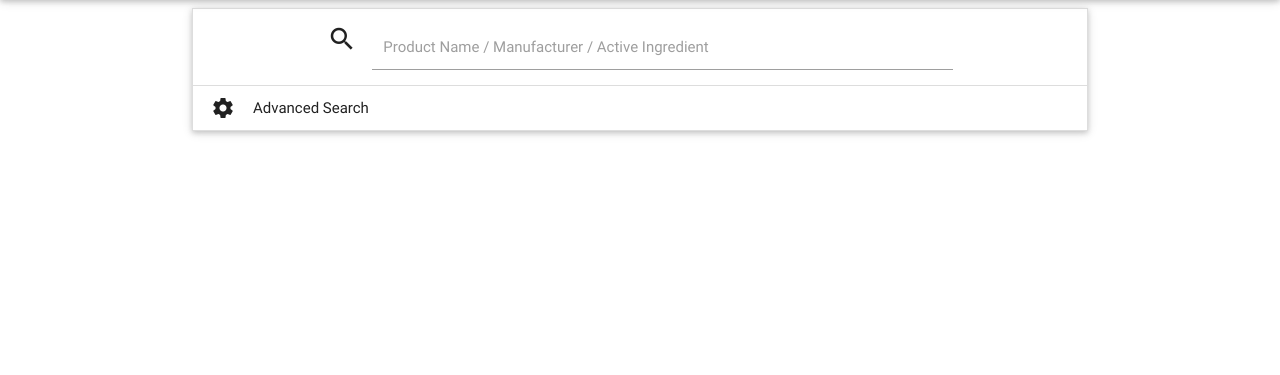
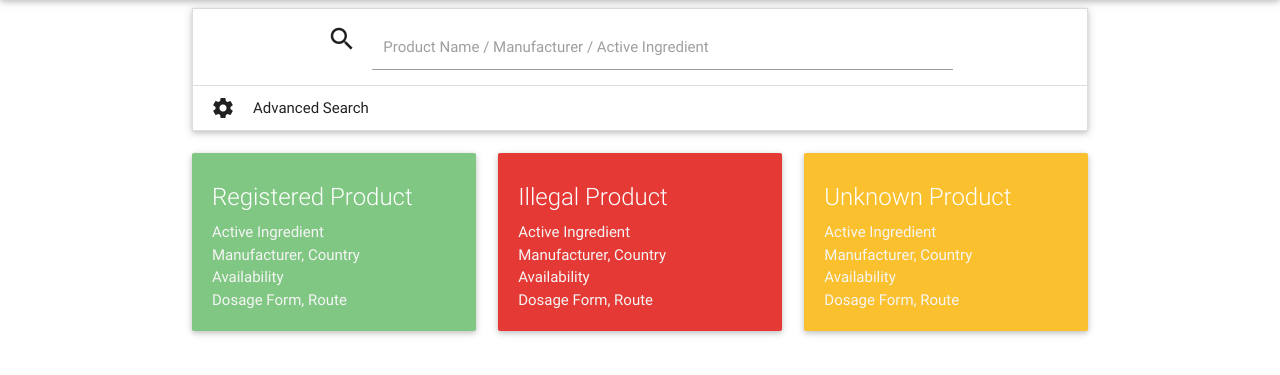
Before and after one commit to veniversum/hackathon-sg-2015, a Django app: page /medify/ in a window 1280 px wide. Shown: the part 64-439 px from the top of the page. Run offline with Django 3.2, Linux system fonts and the light colour scheme; some libraries are stand-ins or nearby versions.

Commit message:
Add cards for product information

```diff
--- a/medify/templates/medify/index.html
+++ b/medify/templates/medify/index.html
@@ -1,7 +1,7 @@
 {% extends 'medify/base.html' %} {% load staticfiles %} {% block js %}
 <script type="text/javascript" src="{% static 'medify/js/index.js' %}"></script>
 {% endblock %} {% block content %}
-
+<div id="search">
     <ul class="collapsible" data-collapsible="accordion">
         <li style="border-bottom: 1px solid #ddd;">
             <div class="container">
@@ -61,4 +61,44 @@
             </div>
         </li>
     </ul>
+</div>
+<div id="results">
+    <!--PLACEHOLDER DONTSHIP-->
+    <div class="row">
+        <div class="col s4">
+            <div class="card green lighten-2">
+                <div class="card-content">
+                    <span class="card-title">Registered Product</span>
+                    <p class="grey-text text-lighten-4">Active Ingredient</p>
+                    <p class="grey-text text-lighten-4">Manufacturer, Country</p>
+                    <p class="grey-text text-lighten-4">Availability</p>
+                    <p class="grey-text text-lighten-4">Dosage Form, Route</p>
+                </div>
+            </div>
+        </div>
+        <div class="col s4">
+            <div class="card red darken-1">
+                <div class="card-content">
+                    <span class="card-title">Illegal Product</span>
+                    <p class="grey-text text-lighten-4">Active Ingredient</p>
+                    <p class="grey-text text-lighten-4">Manufacturer, Country</p>
+                    <p class="grey-text text-lighten-4">Availability</p>
+                    <p class="grey-text text-lighten-4">Dosage Form, Route</p>
+                </div>
+            </div>
+        </div>
+        <div class="col s4">
+            <div class="card yellow darken-2">
+                <div class="card-content">
+                    <span class="card-title">Unknown Product</span>
+                    <p class="grey-text text-lighten-4">Active Ingredient</p>
+                    <p class="grey-text text-lighten-4">Manufacturer, Country</p>
+                    <p class="grey-text text-lighten-4">Availability</p>
+                    <p class="grey-text text-lighten-4">Dosage Form, Route</p>
+                </div>
+            </div>
+        </div>
+    </div>
+
+</div>
 {% endblock %}
```
Lines whose indentation alone changed are shown as unchanged.
